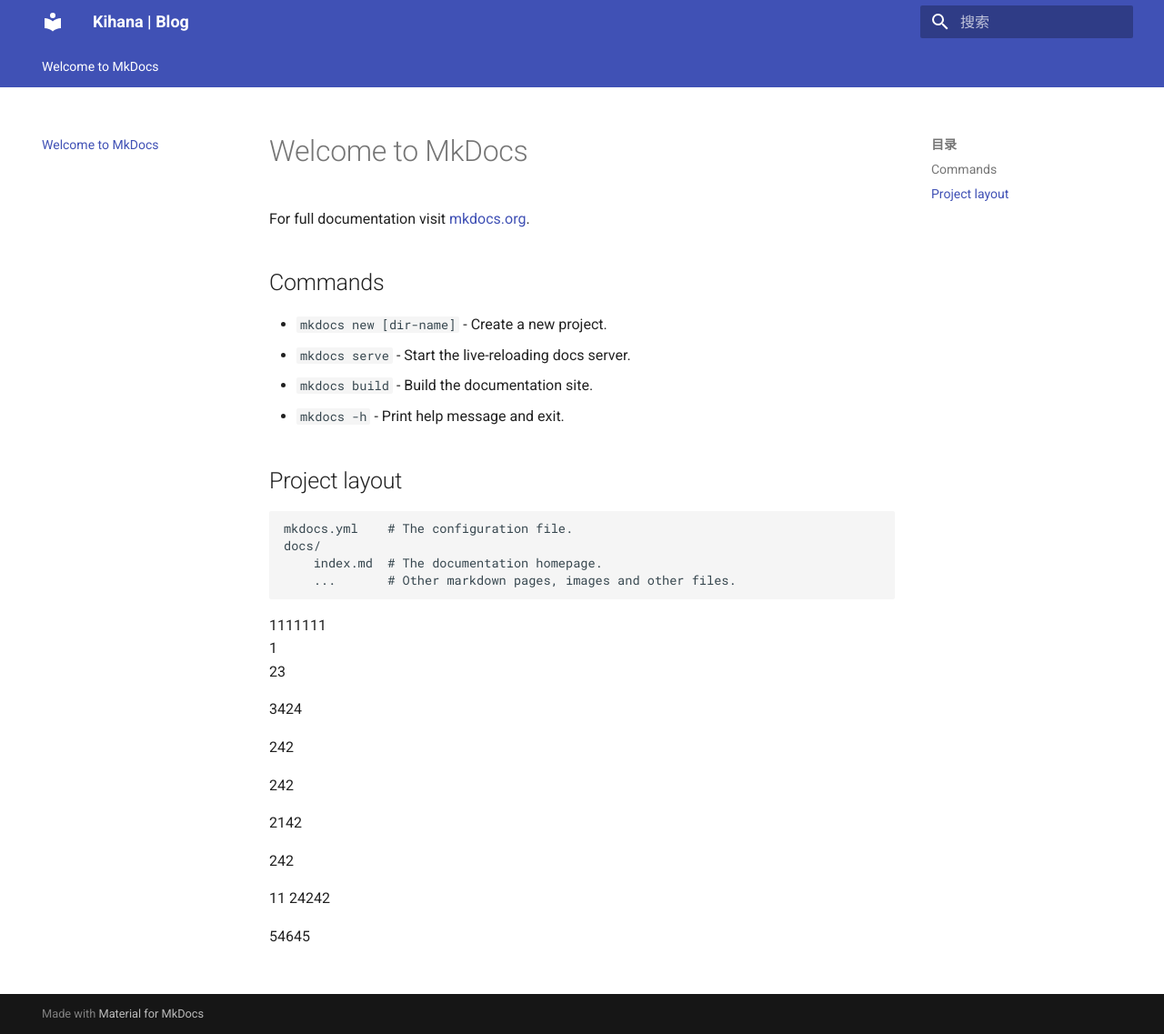
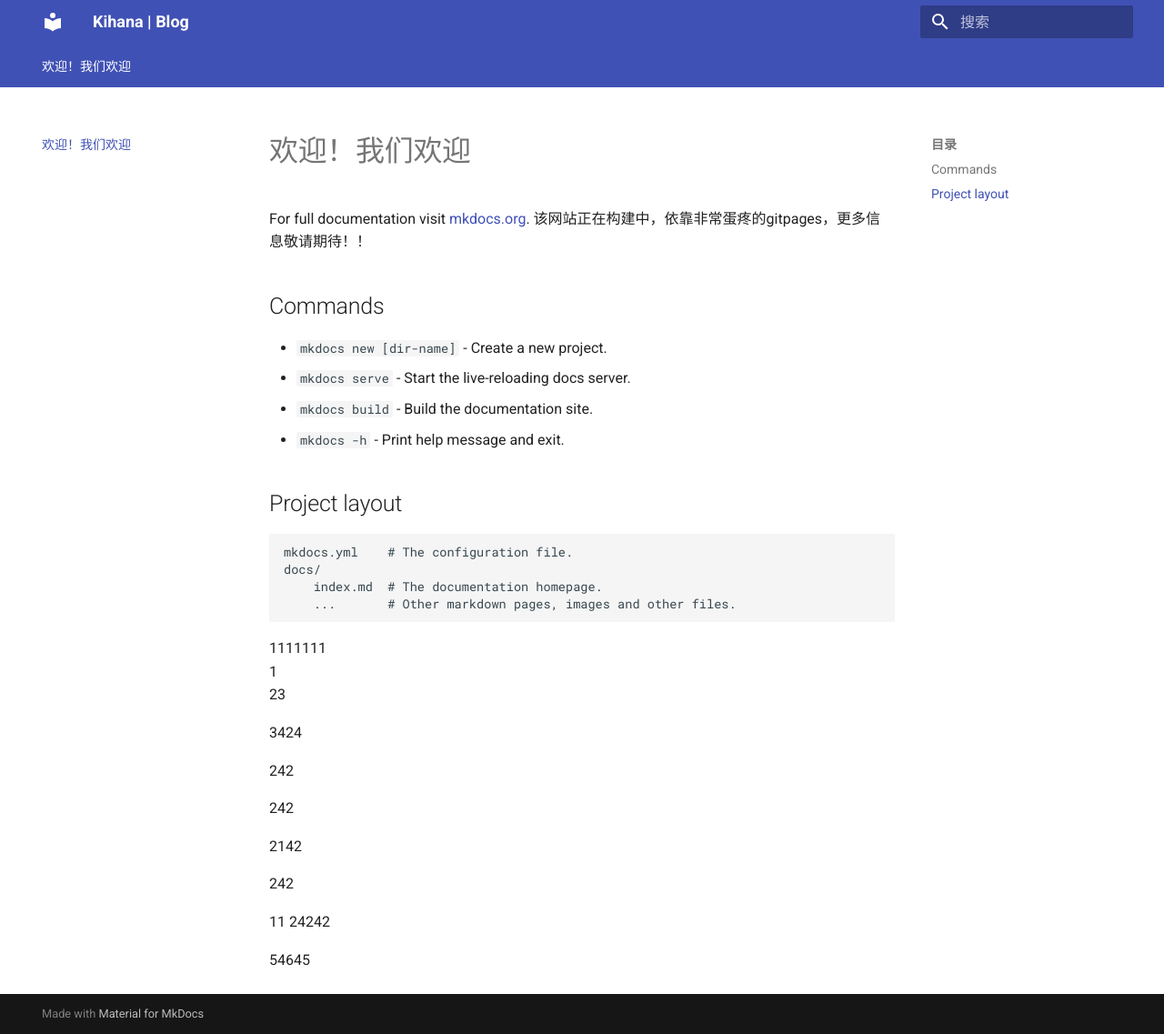
Before and after one commit to kihana2077/KihanaPage, an MkDocs documentation site: the page built from docs/index.md, in a window 1280 px wide and 1137 px high. Shown: the whole window at 91% size. Built offline with MkDocs 1.6.1 and Material for MkDocs 9.7.7, drawn with Linux system fonts in a browser that asks for light colours.

Commit message:
Update index.md

```diff
--- a/docs/index.md
+++ b/docs/index.md
@@ -1,6 +1,8 @@
-# Welcome to MkDocs
+# 欢迎！我们欢迎
 
 For full documentation visit [mkdocs.org](https://www.mkdocs.org).
+该网站正在构建中，依靠非常蛋疼的gitpages，更多信息敬请期待！！
+
 
 ## Commands
 
```
